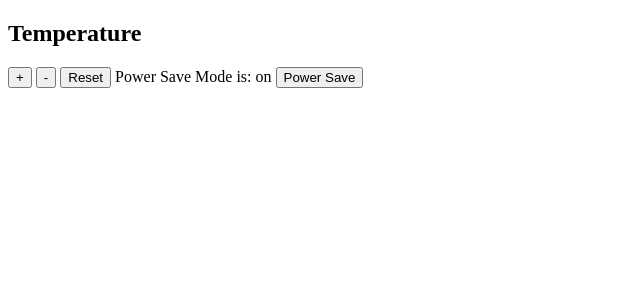
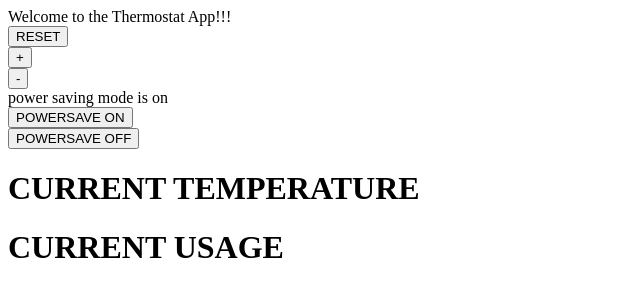
Before and after one commit to MinaMinchy/Thermostat, a plain HTML site: page index.html in a window 1280 px wide. Shown: the whole page, without its empty margins (0-640 px from the left). Drawn offline with nearby package versions, Linux system fonts and the light colour scheme.

Commit message:
Added jQuery into the page

```diff
--- a/index.html
+++ b/index.html
@@ -1,24 +1,22 @@
-<!DOCTYPE html>
 <!DOCTYPE html>
 <html>
 <head>
   <meta charset="utf-8">
+  <meta http-equiv="X-UA-Compatible" content="IE=edge">
   <title>Thermostat</title>
-
+  <meta name="viewport" content="width=device-width, initial-scale=1">
+  <script src="src/thermostat.js"></script>
+  <script src="src/jquery-3.3.1.min.js"></script>
 </head>
 <body>
-
-    <section>
-      <script src='js/Thermostat.js'></script>
-      <h1>Temperature</h1>
-      <p>
-        <button id='increase'>+</button>
-        <button id='decrease'>-</button>
-        <button id='reset'>Reset</button>
-        Power Save Mode is: <span id='powersaving'>on</span>
-        <button id='powerSave'>Power Save</button>
-      </p>
-    </section>
-
+  Welcome to the Thermostat App!!!
+  <div><button id="temperature-reset">RESET</button></div>
+  <div><button id="temperature-up">+</button></div>
+  <div><button id="temperature-down">-</button></div>
+  power saving mode is <span id="power-saving-status">on</span>
+  <div><button id="powersaving-on">POWERSAVE ON</button></div>
+  <div><button id="powersaving-off">POWERSAVE OFF</button></div>
+  <div><h1 id="temperature">CURRENT TEMPERATURE</h1></div>
+  <div><h1 id="usage">CURRENT USAGE</h1></div>
 </body>
 </html>
```
Lines whose indentation alone changed are shown as unchanged.
